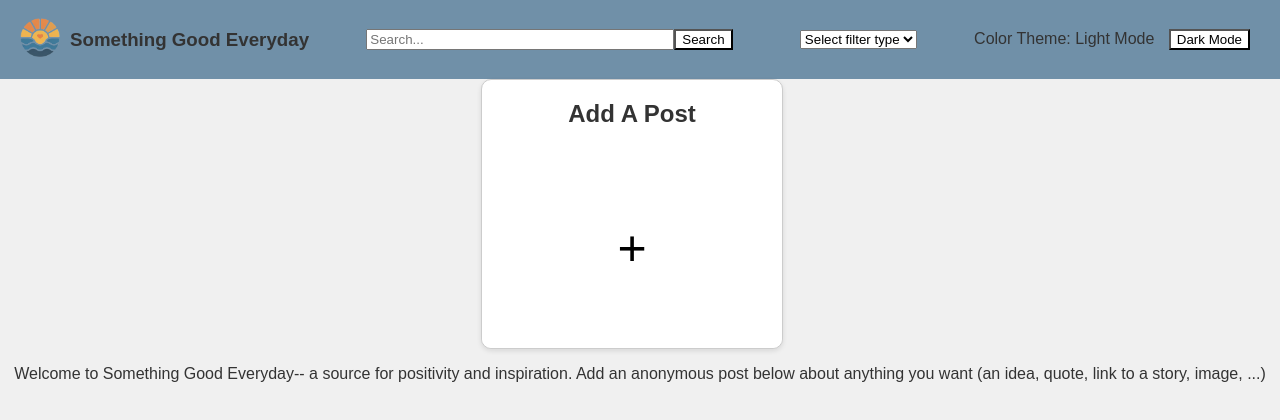
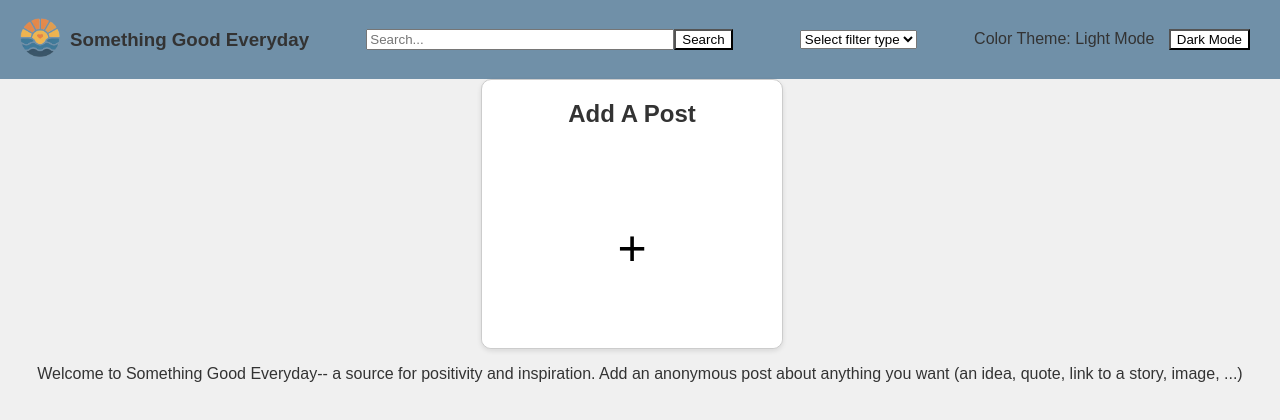
Before and after one commit to maurasweeney1/somethingGoodEveryday, a React (Create React App) app in the folder something-good-everyday/: page / in a window 1280 px wide. Shown: the top 420 px of the page. Built offline with nearby package versions, Linux system fonts and the light colour scheme.

Commit message:
fixed date and image bugs

```diff
--- a/something-good-everyday/src/Main.js
+++ b/something-good-everyday/src/Main.js
@@ -256,8 +256,8 @@ function MainPage({ setPosts, posts, lightMode, updateColorTheme }) {
             }}
           >
             Welcome to Something Good Everyday-- a source for positivity and
-            inspiration. Add an anonymous post below about anything you want (an
-            idea, quote, link to a story, image, ...)
+            inspiration. Add an anonymous post about anything you want (an idea,
+            quote, link to a story, image, ...)
           </p>
         </div>
       </footer>
```
